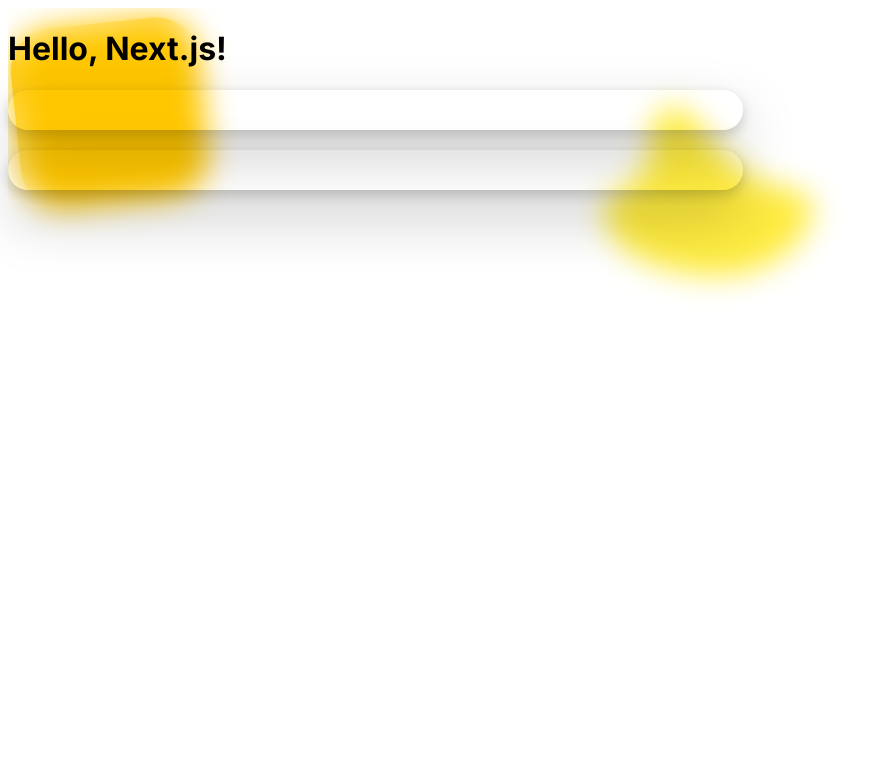
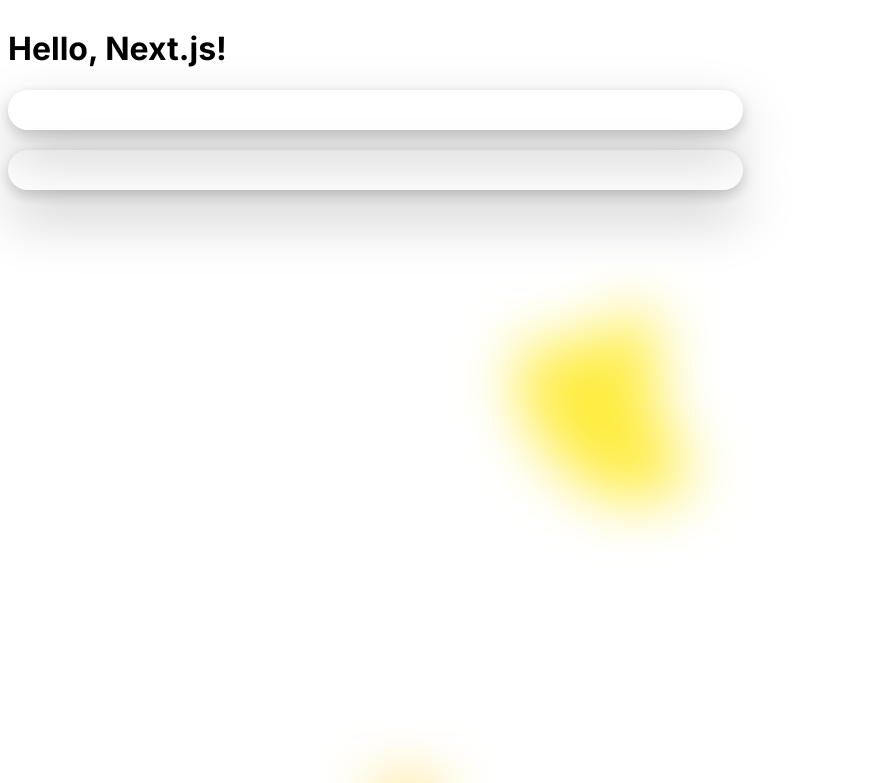
Before and after one commit to emreerkmen/awesome-me, a Next.js app: page /blog in a window 1280 px wide. Shown: the top 783 px of the page, without its empty margins (0-894 px from the left). Built offline with nearby package versions, Linux system fonts and the light colour scheme.

Commit message:
Fix viewport problem

```diff
--- a/app/globals.scss
+++ b/app/globals.scss
@@ -69,9 +69,10 @@
   animation-duration: 150s;
   animation-iteration-count: infinite;
   animation-timing-function: ease-in-out;
+  animation-delay: -17s;
   &-second{
     @extend .mosth-depth-base-image;
-    animation-delay: 7s;
+    animation-delay: -7s;
     animation-name: blob-animation-second;
   }
 }
@@ -80,13 +81,13 @@
 /* The animation code */
 @keyframes blob-animation {
   0%   {left:0px; top:0px; transform: rotate(0deg)}
-  11%  {left:100%; top:25%; transform: rotate(40deg)}
+  11%  {left:83%; top:25%; transform: rotate(40deg)}
   22%  {left:0px; top:50%; transform: rotate(80deg)}
-  33%  {left:100%; top:75%; transform: rotate(120deg)}
+  33%  {left:90%; top:75%; transform: rotate(120deg)}
   44%  {left:0px; top:100%; transform: rotate(160deg)}
-  55%  {left:100%; top:75%; transform: rotate(200deg)}
+  55%  {left:90%; top:75%; transform: rotate(200deg)}
   66%  {left:0px; top:50%; transform: rotate(240deg)}
-  77%  {left:100%; top:25%; transform: rotate(280deg)}
+  77%  {left:90%; top:25%; transform: rotate(280deg)}
   100%  {left:0px; top:0px; transform: rotate(320deg)}
 }
 
--- a/styles/layout.module.scss
+++ b/styles/layout.module.scss
@@ -14,5 +14,5 @@
   position: absolute;
   min-height: 100vh;
   min-width: 100vw;
-  backdrop-filter: blur(15px);
+  backdrop-filter: blur(30px);
 }
```
